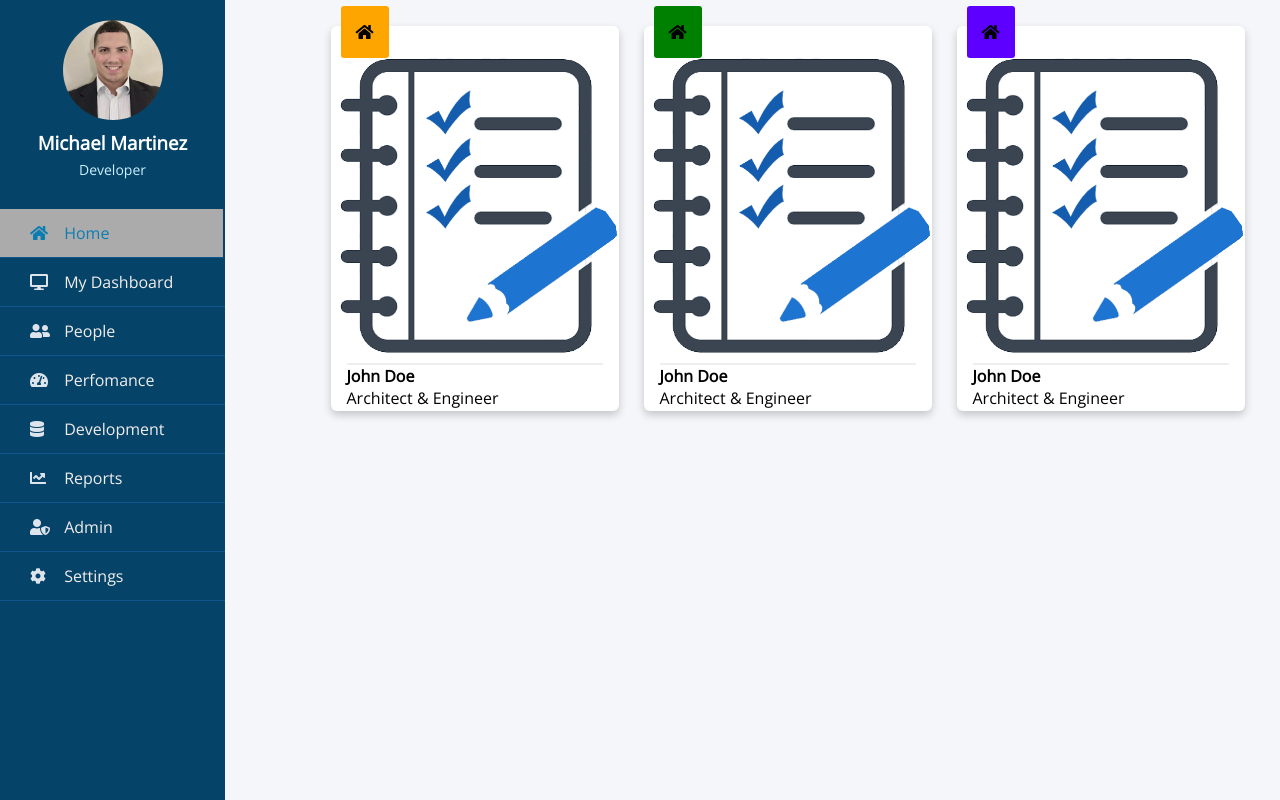
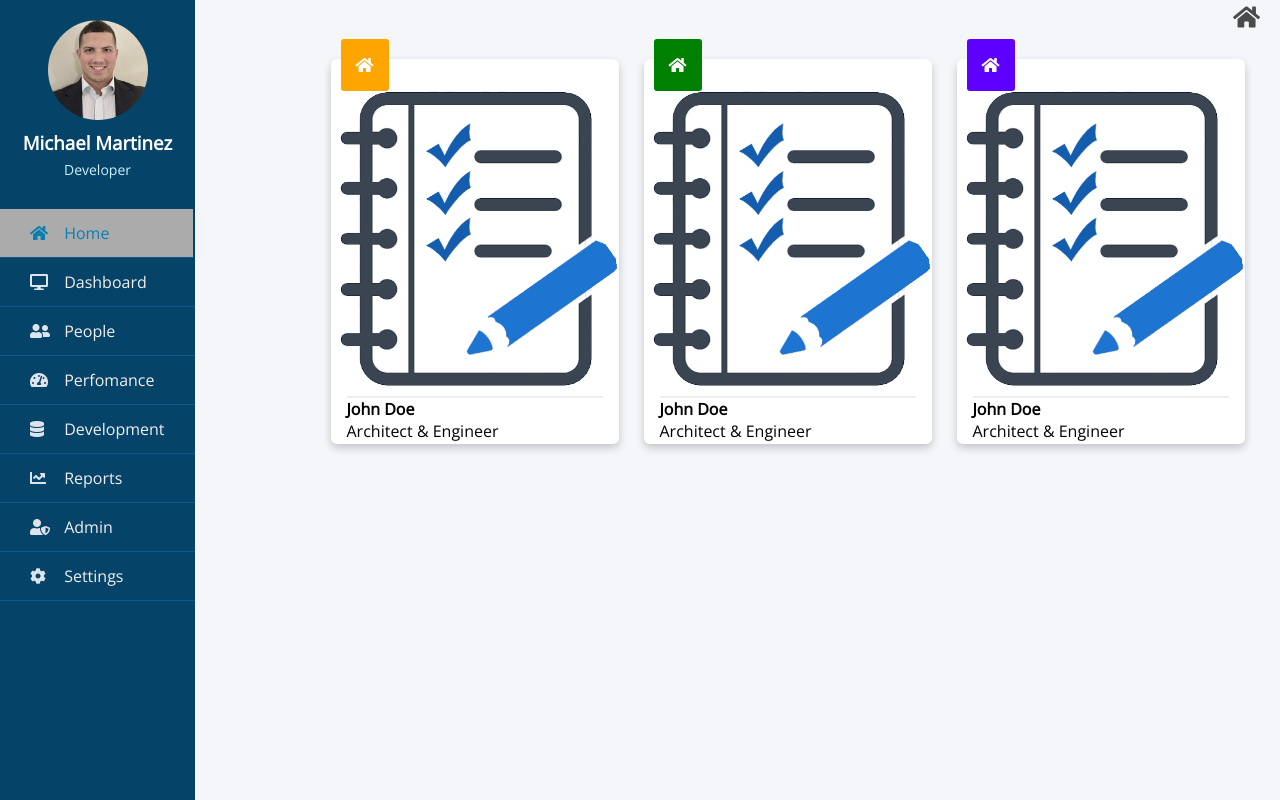
Before and after one commit to martinez439/Tracker, a plain HTML site: page index.html in a window 1280 px wide. Drawn offline with nearby package versions, Linux system fonts and the light colour scheme.

Commit message:
Three cards

```diff
--- a/index.html
+++ b/index.html
@@ -9,10 +9,21 @@
     <link rel="stylesheet" href="styles.css">
 </head>
 <body>
-    <div class="wrapper">
-        <!--Top menu -->
+
+        <div class="topnav">
+            <h2>
+                <span class="icon-nav">
+                    <i class="fas fa-home"></i>
+                </span>
+            </h2>
+        </div>
+
+
+        <div class="wrapper">
+
+        <!--profile image & text-->
         <div class="sidebar">
-           <!--profile image & text-->
+
            <div class="profile">
             <img src="assets/logo_self.jpg" alt="profile_picture">
             <h3>Michael Martinez</h3>
@@ -29,7 +40,7 @@
                 <li>
                     <a href="#">
                         <span class="icon"><i class="fas fa-desktop"></i></span>
-                        <span class="item">My Dashboard</span>
+                        <span class="item">Dashboard</span>
                     </a>
                 </li>
                 <li>
@@ -71,12 +82,12 @@
             </ul>
         </div>
         </div>
+    </div>
 
-    </div>
     <!--Main Dashboard Area-->
     <div class="layout">
     <div class="card">
-        <div class="corner-img1"><span class="icon"><i class="fas fa-home"></i></span></div>
+        <div class="corner-img1"><span class="icon-corner"><i class="fas fa-home"></i></span></div>
         <img src="assets/pencil-agenda.png" alt="Avatar" style="width:100%">
         <div class="container">
             <hr>
@@ -86,7 +97,7 @@
         </div>
 
         <div class="card">
-            <div class="corner-img2"><span class="icon"><i class="fas fa-home"></i></span></div>
+            <div class="corner-img2"><span class="icon-corner"><i class="fas fa-home"></i></span></div>
         <img src="assets/pencil-agenda.png" alt="Avatar" style="width:100%">
         <div class="container">
         <hr>
@@ -98,7 +109,7 @@
 
 
       <div class="card">
-        <div class="corner-img3"><span class="icon"><i class="fas fa-home"></i></span></div>
+        <div class="corner-img3"><span class="icon-corner"><i class="fas fa-home"></i></span></div>
         <img src="assets/pencil-agenda.png" alt="Avatar" style="width:100%">
         <div class="container">
             <hr>
--- a/styles.css
+++ b/styles.css
@@ -17,6 +17,24 @@ hr {
     border: 1px solid #eee;
 }
 
+
+
+.topnav{
+    display: flex;
+    flex-direction: row;
+    justify-content:end;
+    align-items: center;
+    margin-left: auto;
+    margin-right: 20px;
+
+
+}
+.icon-nav {
+    color: #4a4a4a;
+}
+.icon-corner {
+    color: #ffffff;
+}
 .wrapper {
     background-color: yellow;
 }
@@ -26,7 +44,7 @@ hr {
     position: fixed;
     top: 0;
     left: 0;
-    width: 225px;
+    width: 195px;
     height: 100%;
     padding: 20px 0;
     transition: all 0.5s ease;
@@ -93,6 +111,9 @@ hr {
 }
 
 .layout {
+
+
+
     display: flex;
     flex-direction: row;
     justify-content:center;
@@ -147,3 +168,14 @@ hr {
     background-color: rgb(93, 0, 255);
     padding: 15px;
 }
+
+@media screen and (max-width: 655px) {
+    .layout {
+      display: block;
+      margin: 0 auto;
+      padding-left: 55%;
+      width: auto;
+
+
+    }
+  }
```
